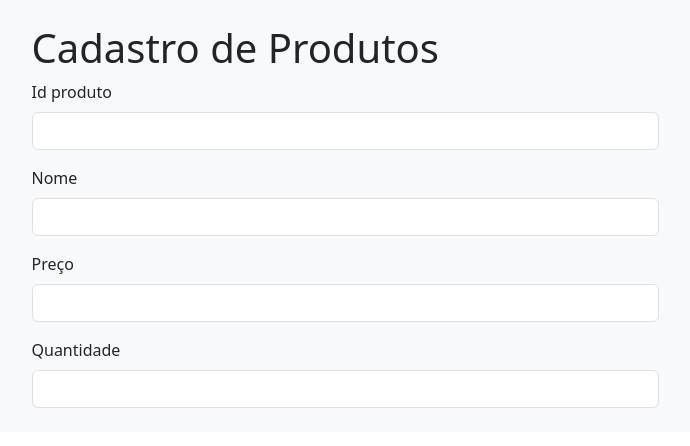
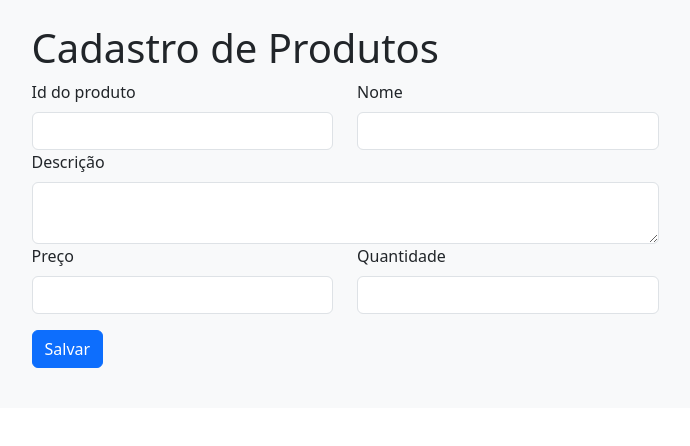
Before and after one commit to DSFerrari/Cadastro-de-produtos, an Angular app: page / in a window 1280 px wide. Shown: the top 446 px of the page, without its empty margins (295-985 px from the left). Built offline with nearby package versions, Linux system fonts and the light colour scheme.

Commit message:
thrid commit

```diff
--- a/src/app/app.component.html
+++ b/src/app/app.component.html
@@ -3,8 +3,9 @@
 <div class="col-7 m-auto">
 <h1>Cadastro de Produtos</h1>
 <form>
-  <div class="mb-3">
-  <label for="id_produto" class="form-label">Id produto</label>
+  <div class="row">
+  <div class="col-sm-6">
+  <label for="id_produto" class="form-label">Id do produto</label>
   <input
   type="text"
   class="form-control"
@@ -12,7 +13,7 @@
   name="id_produto"
   >
 </div>
-  <div class="mb-3">
+  <div class="col-sm-6">
     <label for="nome" class="form-label">Nome</label>
     <input
     type="text"
@@ -21,7 +22,18 @@
     name="nome"
     >
   </div>
+</div>
   <div class="mb-3">
+    <label for="descrição" class="form-label">Descrição</label>
+  <textarea
+  type="text"
+  class="form-control"
+  id="descrição"
+  name="descrição"
+  >
+</textarea>
+<div class="row">
+  <div class="col-sm-6">
   <label for="preço" class="form-label">Preço</label>
   <input
   type="number"
@@ -30,7 +42,7 @@
   name="preço"
 >
 </div>
-<div class="mb3">
+<div class="col-sm-6">
   <label for="quantidade" class="form-label">Quantidade</label>
   <input
   type="number"
@@ -39,6 +51,13 @@
   name="quantidade"
 >
 </div>
+</div>
+<div class="row mt-3">
+  <div class="col-sm-6">
+<button type="button" class="btn btn-primary btn-block">Salvar</button>
+</div>
+</div>
+</div>
 </form>
 </div>
 </div>
```
